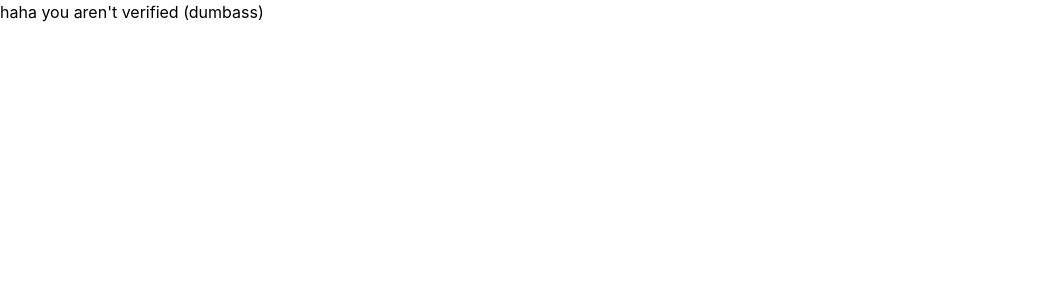
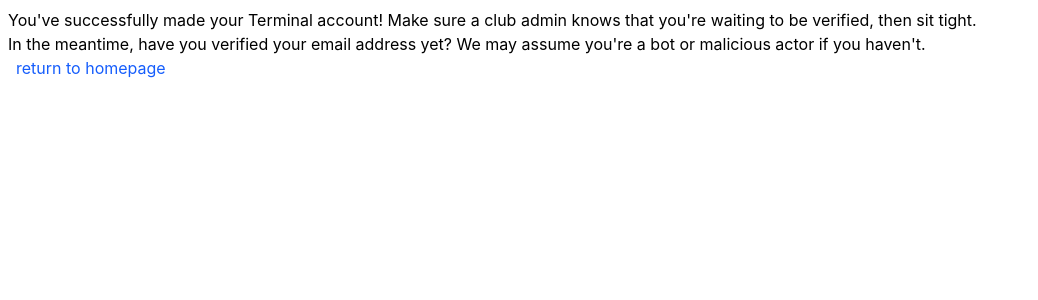
Before and after one commit to amenaijp/bhsjc-terminal, a SvelteKit app: page /editor/not-verified in a window 1280 px wide. Shown: the top 300 px of the page, without its empty margins (0-1038 px from the left). Built offline with nearby package versions, Linux system fonts and the light colour scheme.

Commit message:
feat: not-verified/+page.svelte is done

```diff
--- a/src/routes/(editor-facing)/editor/(untrusted)/not-verified/+page.svelte
+++ b/src/routes/(editor-facing)/editor/(untrusted)/not-verified/+page.svelte
@@ -1,5 +1,13 @@
 <script lang="ts">
-
+	import { resolve } from "$app/paths"
 </script>
 
-<p>haha you aren't verified (dumbass)</p>
+<div class="flex flex-col m-2">
+	<p>
+		You've successfully made your Terminal account! Make sure a club admin knows that you're waiting to be verified, then sit tight.
+		<br />
+		In the meantime, have you verified your email address yet? We may assume you're a bot or malicious actor if you haven't.
+	</p>
+
+	<a href={resolve("/")} class="text-blue-600 hover:text-blue-600 hover:underline mx-2 w-fit">return to homepage</a>
+</div>
```
